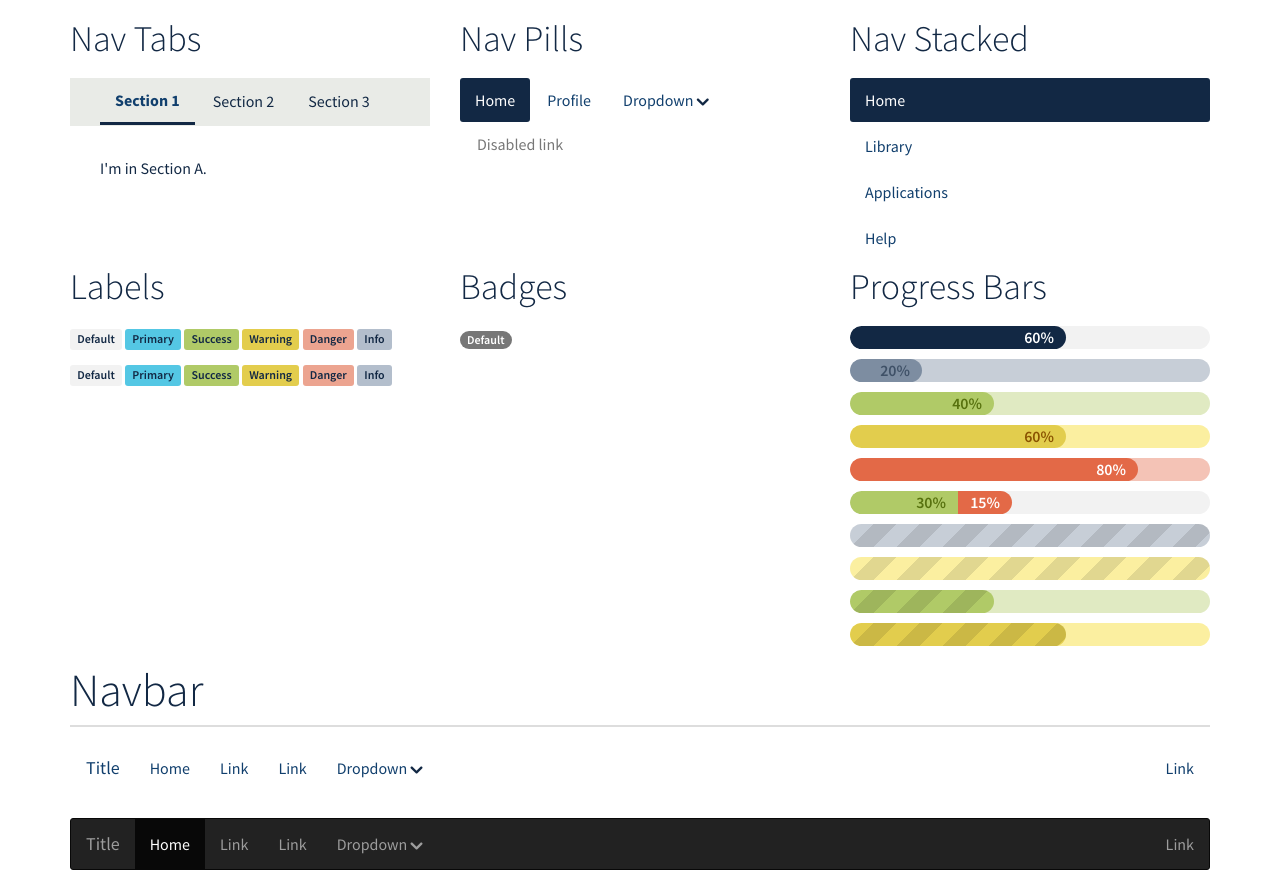
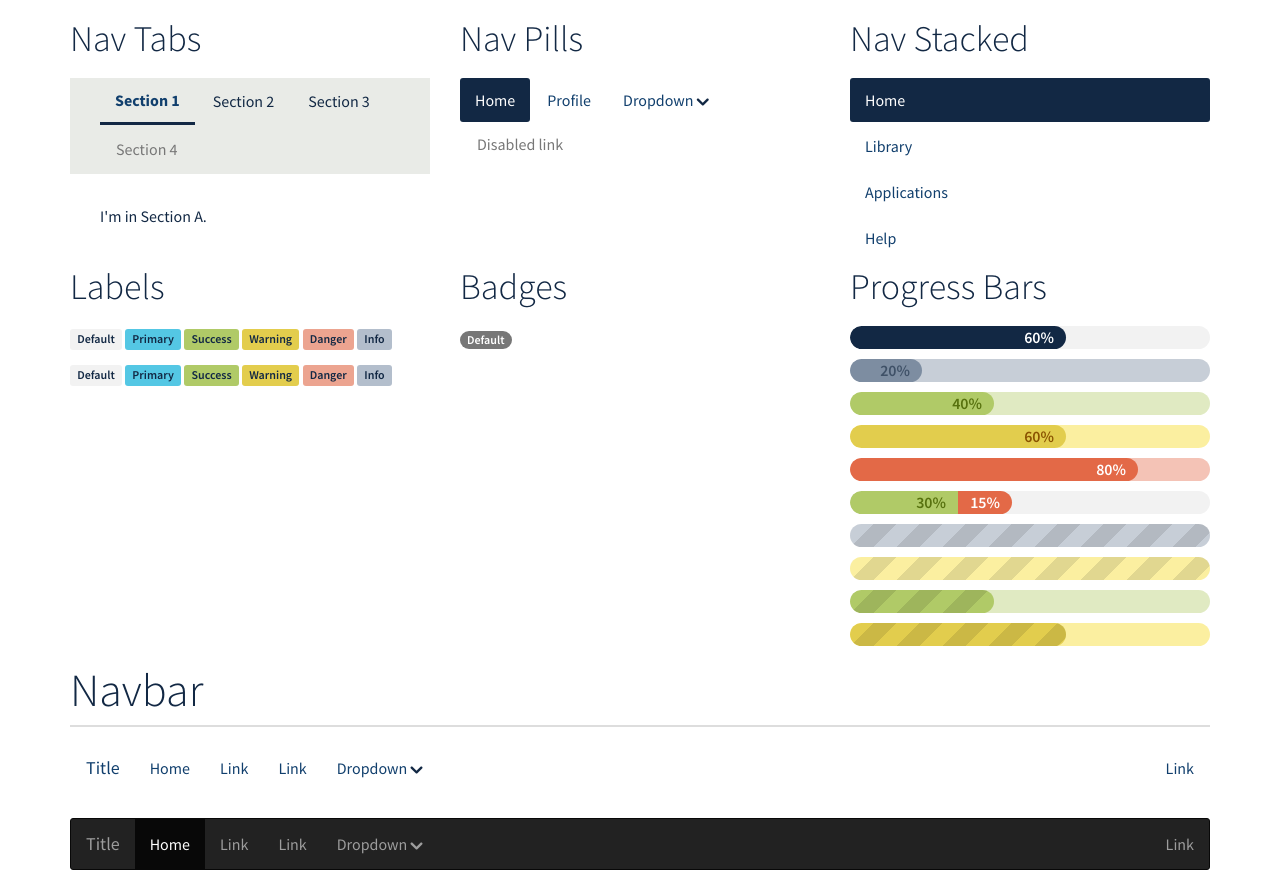
Before and after one commit to ovh/ovh-ui-kit-bs, a website: page index.html in a window 1280 px wide. Shown: the part 9460-10351 px from the top of the page. Drawn offline with nearby package versions, Linux system fonts and the light colour scheme; files whose address does not match are found by name.

Commit message:
:ambulance: fix(nav-tabs): fix disabled anchor color.

```diff
--- a/index.html
+++ b/index.html
@@ -1844,6 +1844,7 @@
                         <li class="active"><a href="#tab-pane-a1" data-toggle="tab">Section 1</a></li>
                         <li><a href="#tab-pane-b1" data-toggle="tab">Section 2</a></li>
                         <li><a href="#tab-pane-c1" data-toggle="tab">Section 3</a></li>
+                        <li class="disabled"><a href="#">Section 4</a></li>
                     </ul>
                     <div class="tab-content">
                         <div class="tab-pane active" id="tab-pane-a1">
--- a/src/bootstrap/navs.less
+++ b/src/bootstrap/navs.less
@@ -33,6 +33,7 @@
 
             &:hover, &:focus {
                 border-bottom: 0;
+                border-color: transparent;
             }
         }
 
@@ -80,6 +81,10 @@
             > a { border: none; }
 
             &.open > a { font-weight: bold; }
+        }
+
+        &.disabled > a {
+            color: @text-muted;
         }
     }
 }
```
Also changed, not shown: dist/ovh-ui-kit-bs.css.
